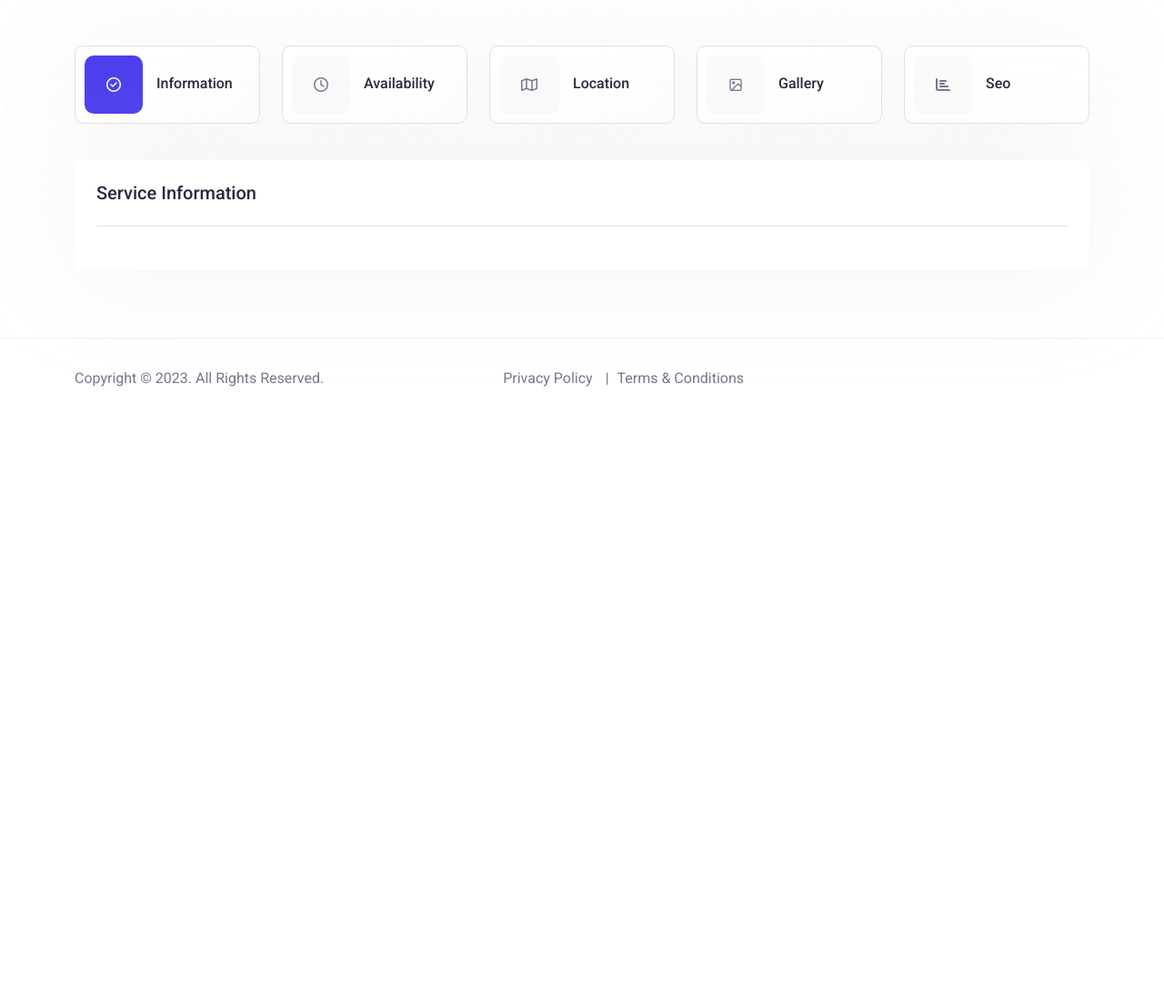
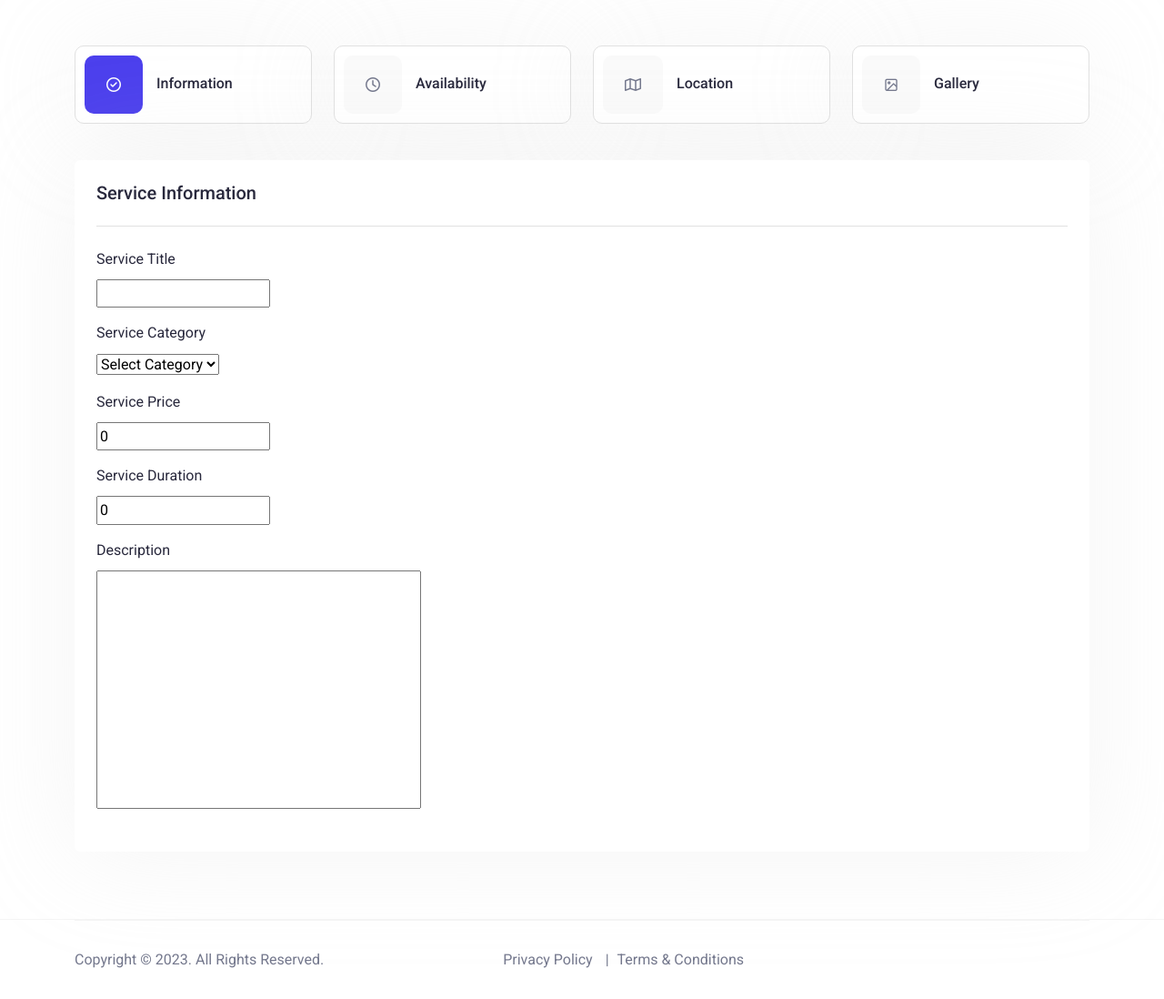
Before and after one commit to ravin-rakholiya/cns, a Django app: page /create_service in a window 1280 px wide. Shown: the part 284-1382 px from the top of the page at 91% size. Before the commit the page ends 709 px from the top, so only its background shows below. Run offline with Django 4.2, Linux system fonts and the light colour scheme; data that the repository does not hold is empty; some libraries are stand-ins or nearby versions; some web fonts are replaced.

Commit message:
service information form

```diff
--- a/service/forms.py
+++ b/service/forms.py
@@ -1,22 +1,17 @@
 from django import forms
 from .models import ServicePost, ServiceCategory
-from user.models import UserType
 
-class CreateServiceForm(forms.ModelForm):
+
+class ServicePostStep1Form(forms.ModelForm):
+    category = forms.ModelChoiceField(queryset=ServiceCategory.objects.all(), empty_label="Select Category")
+
     class Meta:
         model = ServicePost
-        fields = ['category', 'user', 'desc', 'per_hrs_rate', 'hrs_of_work', 'created_at', 'updated_at']
-        category = forms.ModelChoiceField(
-            queryset=ServiceCategory.objects.all(),
-            empty_label='Select Service Category'
-        ),
-        user = forms.CharField(initial=UserType.user_type)
+        fields = ['title', 'category', 'price', 'duration', 'desc']
         labels = {
-            'user': 'User Type',
+            'title' : 'Service Title',
             'category': 'Service Category',
-            'desc': 'Service Description',
-            'per_hrs_rate': 'Per hour Rate of Work',
-            'hrs_of_work': 'Available hours per week',
-            'created_at': 'Creation Date',
-            'Updated at': 'Updated Date'
+            'price' : 'Service Price',
+            'duration' : 'Service Duration',
+            'desc' : 'Description'
         }
--- a/service/templates/create_service.html
+++ b/service/templates/create_service.html
@@ -1,8 +1,6 @@
 {% extends 'servicebase.html' %}
 {% load static %}
-
 {% block body_block %}
-    {% include 'servicehead.html' %}
 
     <div class="breadcrumb-bar">
         <div class="container">
@@ -59,14 +57,6 @@
                                         <h6>Gallery</h6>
                                     </div>
                                 </li>
-                                <li>
-                                    <div class="multi-step-icon">
-                                        <span><i class="fa-solid fa-chart-bar"></i></span>
-                                    </div>
-                                    <div class="multi-step-info">
-                                        <h6>Seo</h6>
-                                    </div>
-                                </li>
                             </ul>
                         </div>
                         <div class="service-inform-fieldset">
@@ -77,6 +67,48 @@
                                             <div class="sub-title">
                                                 <h6>Service Information</h6>
                                                 <div class="form-group">
+                                                    <form method="post">
+                                                        {% csrf_token %}
+                                                        <div class="col-md-12">
+                                                            <div class="form-group">
+                                                                <label class="col-form-label" style="display: block;">Service Title</label>
+                                                                {{ form1.title }}
+                                                            </div>
+                                                        </div>
+
+                                                        <div class="col-md-6">
+                                                            <div class="form-group">
+                                                                <label class="col-form-label" style="display: block;">Service Category</label>
+                                                                {{ form1.category }}
+                                                            </div>
+                                                        </div>
+
+                                                        <div class="col-md-6">
+                                                            <div class="form-group">
+                                                                <label class="col-form-label d-block">Service Price</label>
+                                                                {{ form1.price }}
+                                                            </div>
+                                                        </div>
+
+                                                        <div class="col-md-6">
+                                                            <div class="form-group">
+                                                                <label class="col-form-label d-block">Service Duration</label>
+                                                                <div class="form-duration">
+                                                                    {{ form1.duration }}
+                                                                </div>
+                                                            </div>
+                                                        </div>
+
+                                                        <div class="col-md-12">
+                                                            <div class="form-group mb-0">
+                                                                <label class="col-form-label" style="display: block;">Description</label>
+                                                                    {{ form1.desc }}
+                                                            </div>
+                                                        </div>
+
+
+
+                                                    </form>
 
 
                                                 </div>
--- a/service/views.py
+++ b/service/views.py
@@ -2,6 +2,9 @@ from django.http import HttpResponseRedirect
 from django.shortcuts import render, redirect
 
 from service.models import Provider
+from django.shortcuts import render, redirect
+from .forms import ServicePostStep1Form
+
 
 
 # Create your views here.
@@ -26,5 +29,16 @@ def provider_signup(request):
     return render(request, 'user/provider_signup.html')
 
 
+#def create_service(request):
+#    return render(request, 'create_service.html')
+
+
 def create_service(request):
-    return render(request, 'create_service.html')
+    if request.method == 'POST':
+        form1 = ServicePostStep1Form(request.POST)
+        if form1.is_valid():
+            form1.save()
+            return redirect('success_url')  # Redirect to a success page
+    else:
+        form1 = ServicePostStep1Form()
+    return render(request, 'create_service.html', {'form1': form1})
```
